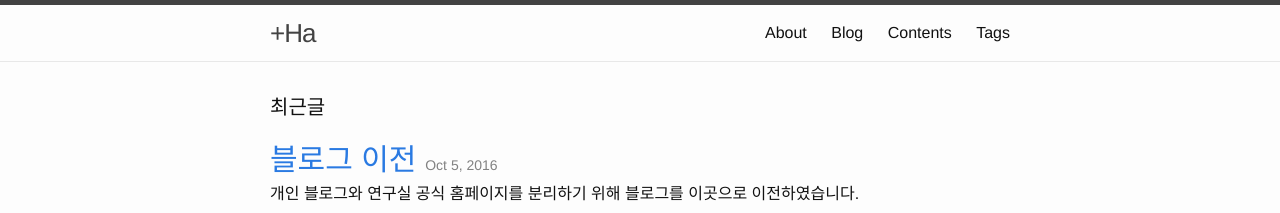
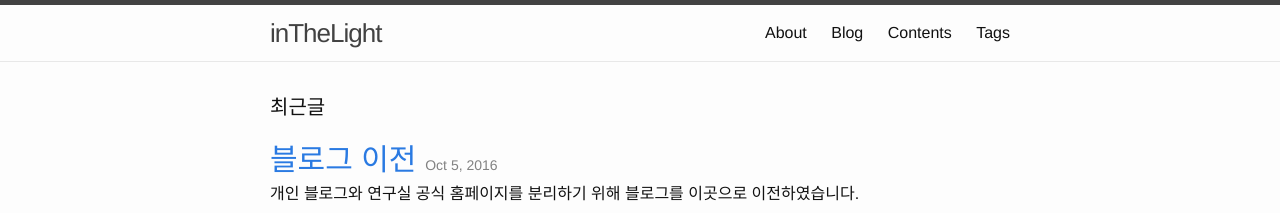
Before and after one commit to pkgpl/pkgpl.github.io, a Jekyll site: the page built from index.html, in a window 1280 px wide and 900 px high. Shown: the top 213 px of the window. Built offline with Jekyll 4.4.1, drawn with Linux system fonts in a browser that asks for light colours.

Commit message:
site title

```diff
--- a/_config.yml
+++ b/_config.yml
@@ -1,5 +1,5 @@
 # Site settings
-title: +Ha
+title: inTheLight
 email: wansooha@gmail.com
 description: > # this means to ignore newlines until "baseurl:"
   Soli Deo Gloria
```
